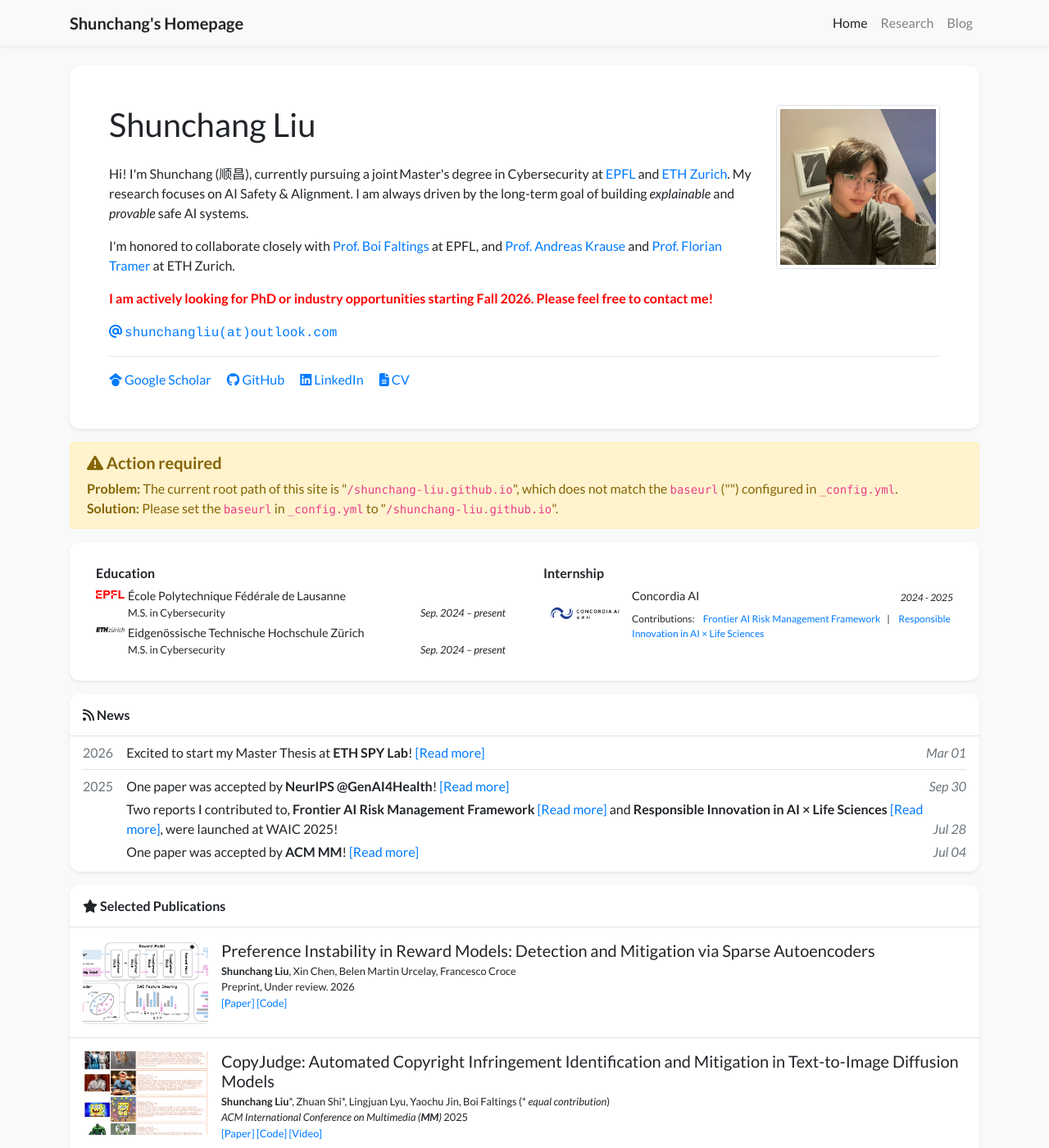
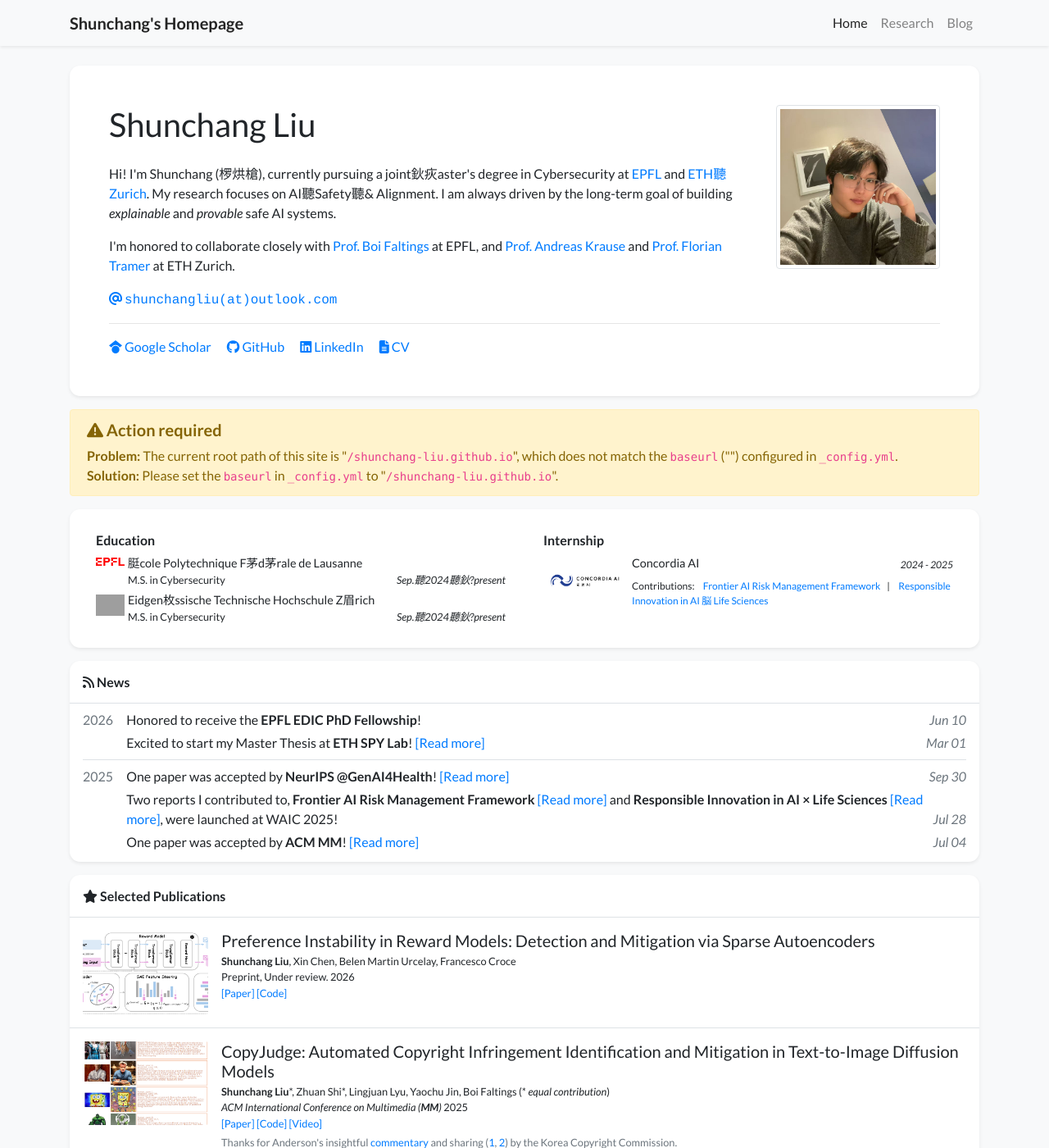
Before and after one commit to shunchang-liu/shunchang-liu.github.io, a Jekyll site: the page built from index.html, in a window 1280 px wide and 1400 px high. Shown: the whole window at 82% size. Built offline with Jekyll 4.4.1, drawn with Linux system fonts in a browser that asks for light colours; nearby versions of some CDN libraries; a style sheet for code colours, icons or effects is not loaded; grey boxes are pictures that could not be loaded.

Commit message:
add news

```diff
--- a/_data/profile.yml
+++ b/_data/profile.yml
@@ -4,7 +4,7 @@ navbar_name: "Shunchang's Homepage"
 
 positions:
 #- logo: /assets/images/badges/epfl-logo.svg  # Logo is optional
-#- logo: /assets/images/badges/ETH_Zürich_Logo_black.svg.png
+#- logo: /assets/images/badges/ETH_Z眉rich_Logo_black.svg.png
 
 
 email: "shunchangliu@outlook.com"
@@ -22,10 +22,10 @@ cv_link: "/assets/files/CV_Shunchang-Liu.pdf"
 short_bio_text_justify: false
 short_bio: >-
   <p>
-    Hi! I'm Shunchang (顺昌), currently pursuing a joint Master's degree in Cybersecurity at
+    Hi! I'm Shunchang (椤烘槍), currently pursuing a joint鈥疢aster's degree in Cybersecurity at
     <a href="https://www.epfl.ch" target="_blank">EPFL</a> and
-    <a href="https://www.ethz.ch" target="_blank">ETH Zurich</a>.
-    My research focuses on AI Safety & Alignment.
+    <a href="https://www.ethz.ch" target="_blank">ETH聽Zurich</a>.
+    My research focuses on AI聽Safety聽& Alignment.
     I am always driven by the long-term goal of building <em>explainable</em> and <em>provable</em> safe AI systems.
   </p>
   <p>
@@ -35,27 +35,22 @@ short_bio: >-
     <a href="https://las.inf.ethz.ch/krausea" target="_blank">Prof. Andreas Krause</a> and
     <a href="https://www.floriantramer.com/" target="_blank">Prof. Florian Tramer</a> at ETH Zurich.
   </p>
-  <p>
-    <strong style="color: red;">
-      I am actively looking for PhD or industry opportunities starting Fall 2026. Please feel free to contact me</a>!
-    </strong>
-  </p>
 
 portrait_url: /assets/images/photos/portrait2.jpg
 # portrait_caption: >-
 #  Photo by Manja Vitolic on Unsplash (this caption is optional, comment it out to disable).
 
 education:
-- name: École Polytechnique Fédérale de Lausanne
+- name: 脡cole Polytechnique F茅d茅rale de Lausanne
   logo: /assets/images/badges/epfl-logo.svg
   position: >-
     M.S. in Cybersecurity
-  date: Sep. 2024 – present
-- name: Eidgenössische Technische Hochschule Zürich
-  logo: /assets/images/badges/ETH_Zürich_Logo_black.svg.png
+  date: Sep.聽2024聽鈥?present
+- name: Eidgen枚ssische Technische Hochschule Z眉rich
+  logo: /assets/images/badges/ETH_Z眉rich_Logo_black.svg.png
   position: >-
     M.S. in Cybersecurity
-  date: Sep. 2024 – present
+  date: Sep.聽2024聽鈥?present
 
 # experience:
 # - name: Peking University
@@ -70,5 +65,5 @@ intern:
   achievements:
       - title: Frontier AI Risk Management Framework
         link: https://concordia-ai.com/research/frontier-ai-risk-management-framework/
-      - title: Responsible Innovation in AI × Life Sciences
+      - title: Responsible Innovation in AI 脳 Life Sciences
         link: https://concordia-ai.com/research/responsible-innovation-in-ai-x-life-sciences/
```
Also changed, not shown: _news/2026-news2.md (added, +5 -0 lines).
